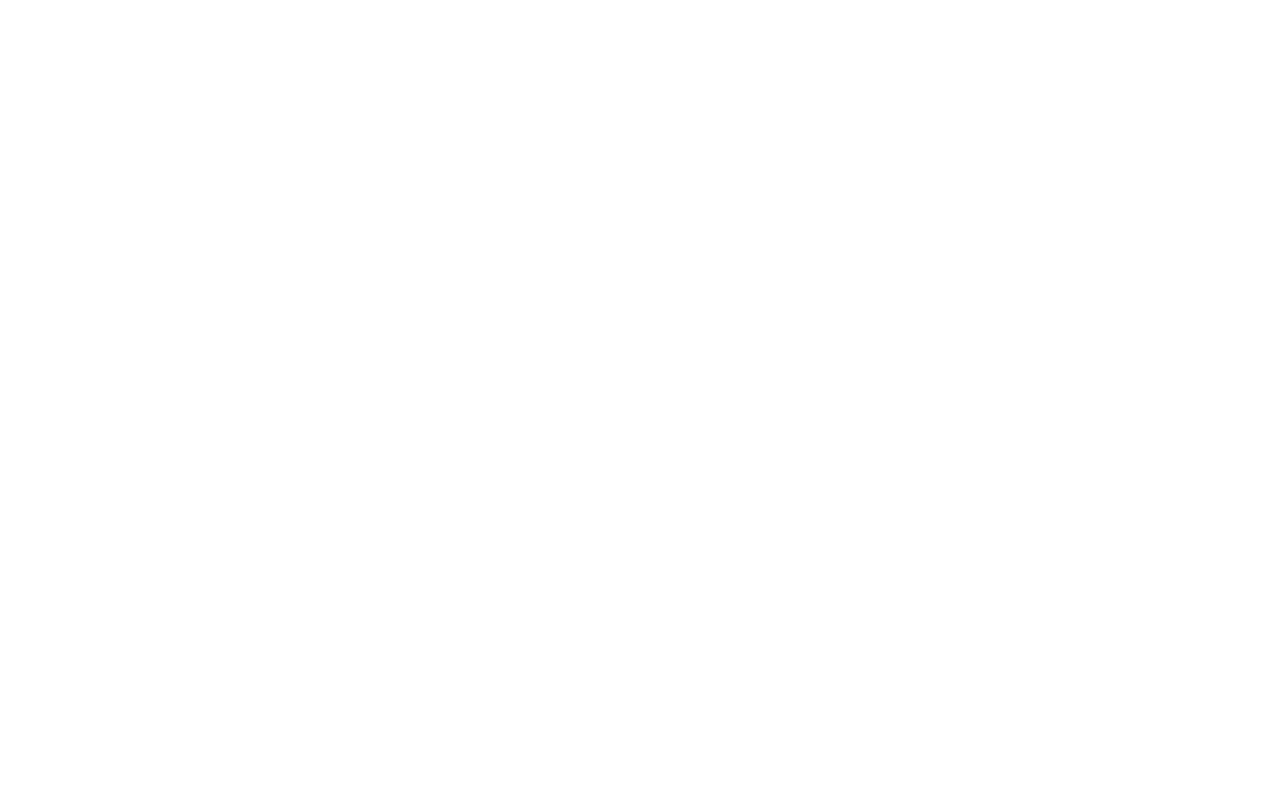
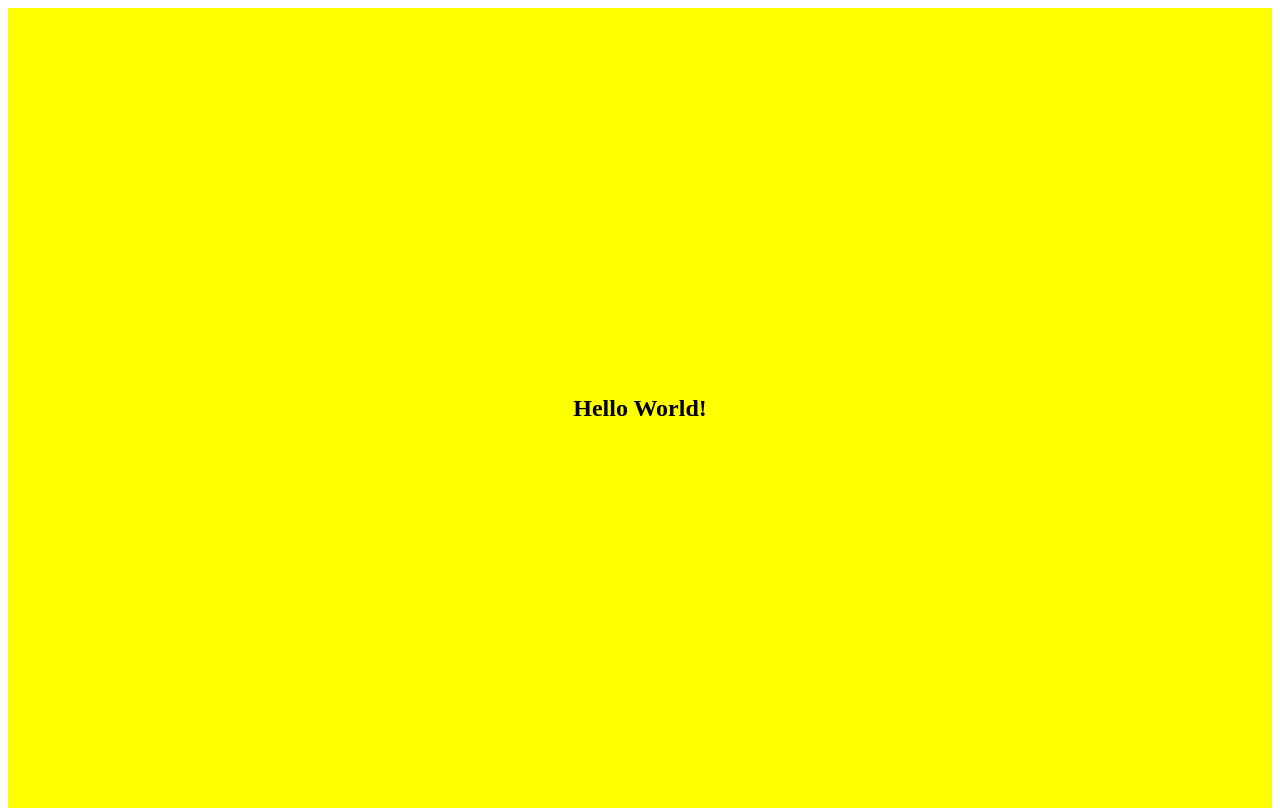
Before and after one commit to a-new-rug/FlexboxLabs, a plain HTML site: page html/flexbox1.html in a window 1280 px wide. Drawn offline with Linux system fonts and the light colour scheme.

Commit message:
Completed task 1

```diff
--- a/css/style1.css
+++ b/css/style1.css
@@ -0,0 +1,11 @@
+html, body{
+    height: 100%
+}
+main{
+    background-color: yellow;
+    min-height: 100%;
+    display: flex;
+    flex-direction: row;
+    justify-content: center;
+    align-items: center;
+}
--- a/html/flexbox1.html
+++ b/html/flexbox1.html
@@ -0,0 +1,14 @@
+<!DOCTYPE html>
+<html lang="en">
+<head>
+    <meta charset="UTF-8">
+    <meta name="viewport" content="width=device-width, initial-scale=1.0">
+    <title>Document</title>
+    <link rel="stylesheet" href="../css/style1.css">
+</head>
+<body>
+    <main>
+        <h2>Hello World!</h2>
+    </main>
+</body>
+</html>
```
Also changed, not shown: index.html (+2 -0 lines), css/style.css (added).
